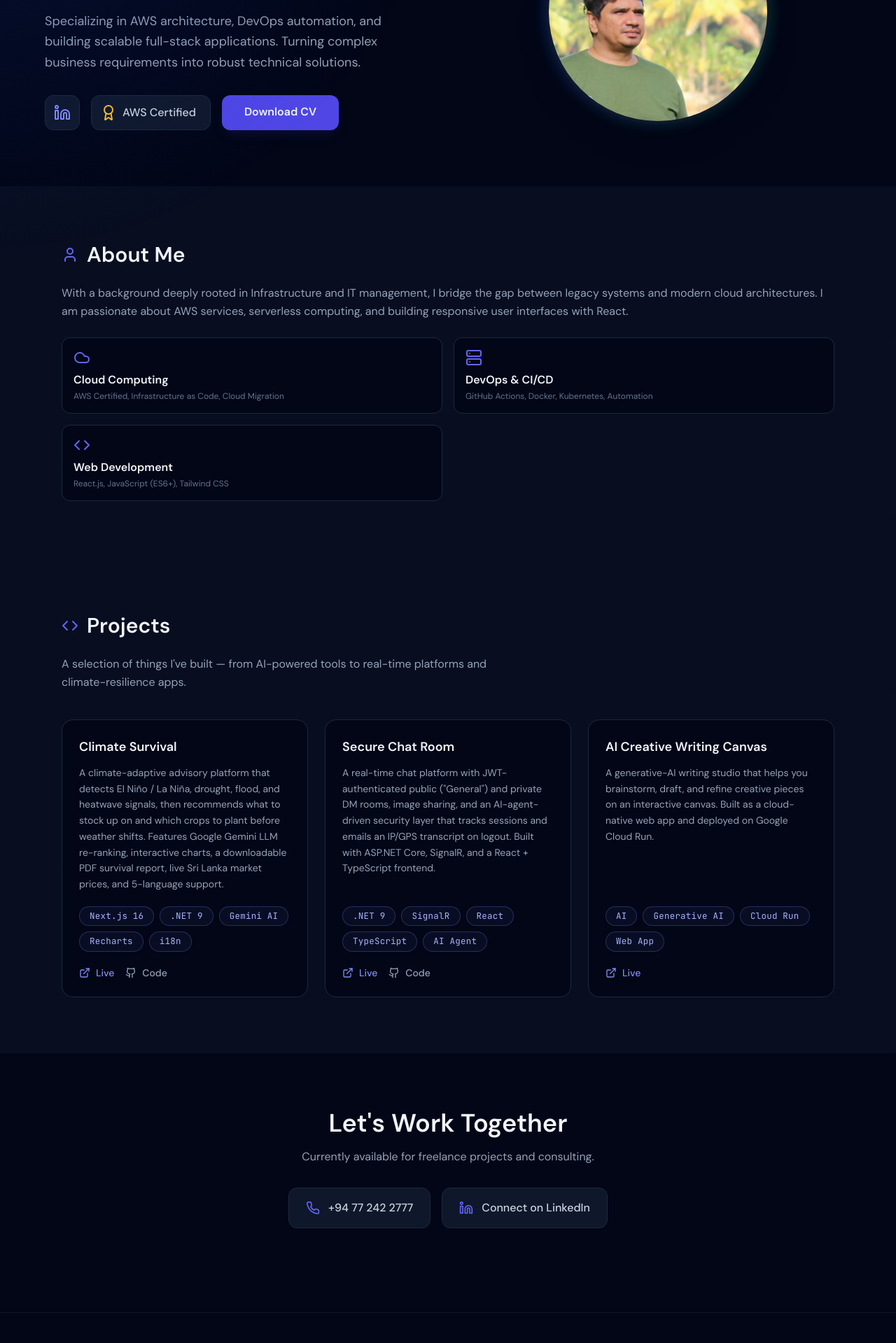
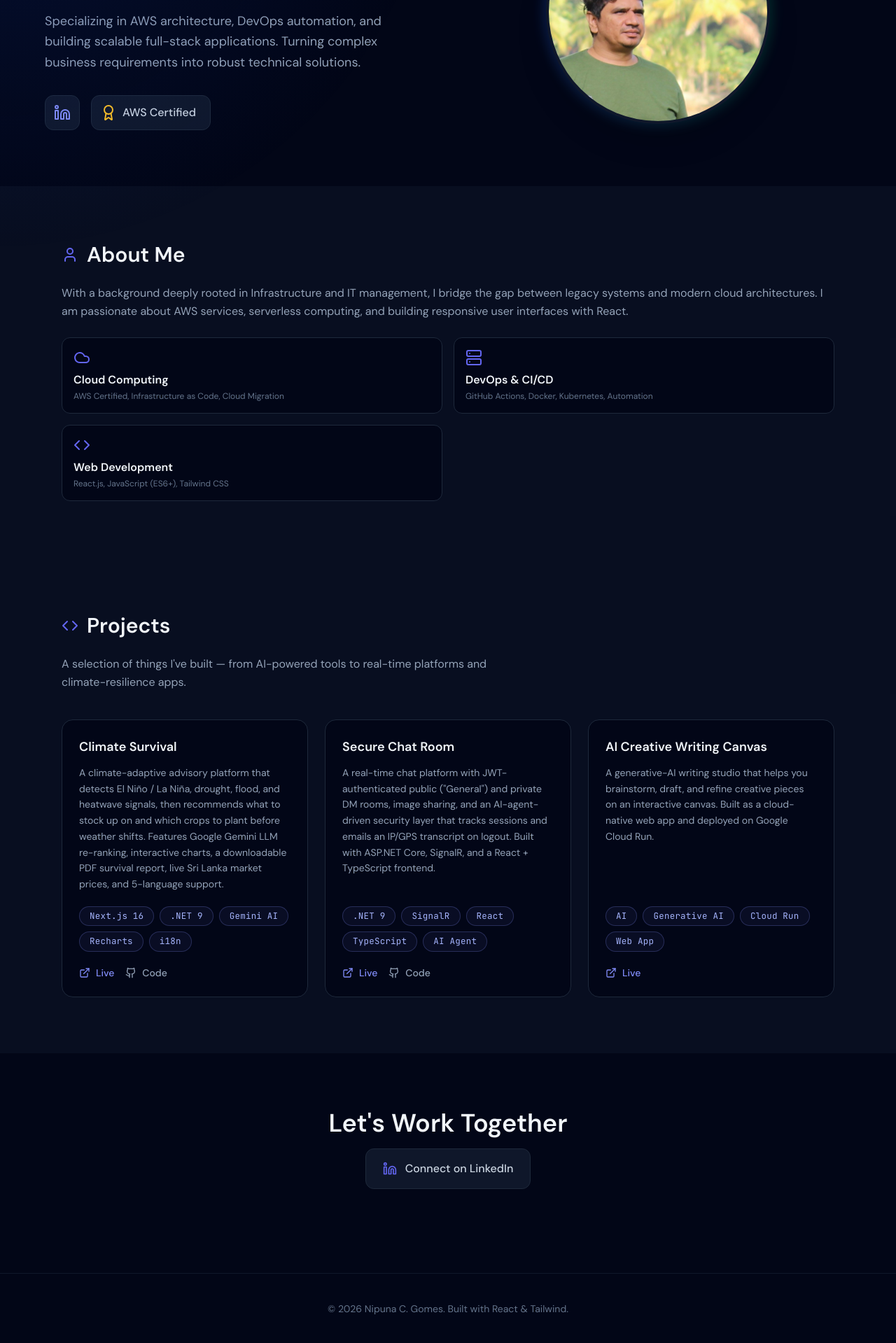
Before and after one commit to dkcngomes/dkcngomes-portfolio, a React (Create React App) app: page / in a window 1280 px wide. Shown: the part 280-2199 px from the top of the page at 70% size. Built offline with nearby package versions, Linux system fonts and the light colour scheme.

Commit message:
UI updated added

```diff
--- a/src/App.jsx
+++ b/src/App.jsx
@@ -96,8 +96,8 @@ const Portfolio = () => {
         <div className="max-w-6xl mx-auto grid md:grid-cols-2 gap-12 items-center">
           <div className="order-2 md:order-1">
             <h1 className="text-5xl md:text-7xl font-extrabold mb-6">
-              Cloud Solutions <br />
-              <span className="text-indigo-500 italic">& Tech Lead</span>
+              Experienced <br />
+              <span className="text-indigo-500 ">Engineer</span>
             </h1>
             <p className="text-slate-400 text-lg mb-8 max-w-lg leading-relaxed">
               Specializing in AWS architecture, DevOps automation, and building
@@ -130,13 +130,6 @@ const Portfolio = () => {
                 </span>
               </a>
 
-              <a
-                href="/documents/cv_nipuna_c_gomes.pdf"
-                download="Nipuna_Gomes_CV.pdf"
-                className="px-8 py-3 bg-indigo-600 hover:bg-indigo-700 rounded-xl font-semibold transition-all shadow-lg shadow-indigo-900/20 inline-block text-center"
-              >
-                Download CV
-              </a>
             </div>
           </div>
 
@@ -253,21 +246,13 @@ const Portfolio = () => {
       <section id="contact" className="py-20 px-6">
         <div className="max-w-3xl mx-auto text-center">
           <h2 className="text-4xl font-bold mb-4">Let's Work Together</h2>
-          <p className="text-slate-400 mb-8">
+   {/*        <p className="text-slate-400 mb-8">
             Currently available for freelance projects and consulting.
-          </p>
+          </p> */}
 
           {/* Direct Contact Links */}
           <div className="flex flex-col sm:flex-row justify-center gap-4 mb-10">
-            <a
-              href="tel:+94772422777"
-              className="flex items-center justify-center gap-3 text-slate-300 hover:text-indigo-400 transition-colors bg-slate-900 px-6 py-4 rounded-xl border border-slate-800 hover:border-indigo-500/50 group"
-            >
-              <Phone className="w-5 h-5 text-indigo-500 group-hover:scale-110 transition-transform" />
-              <span className="font-medium">+94 77 242 2777</span>
-            </a>
-
-            <a
+             <a
               href="https://www.linkedin.com/in/nipuna-gomes/"
               target="_blank"
               rel="noreferrer"
```
